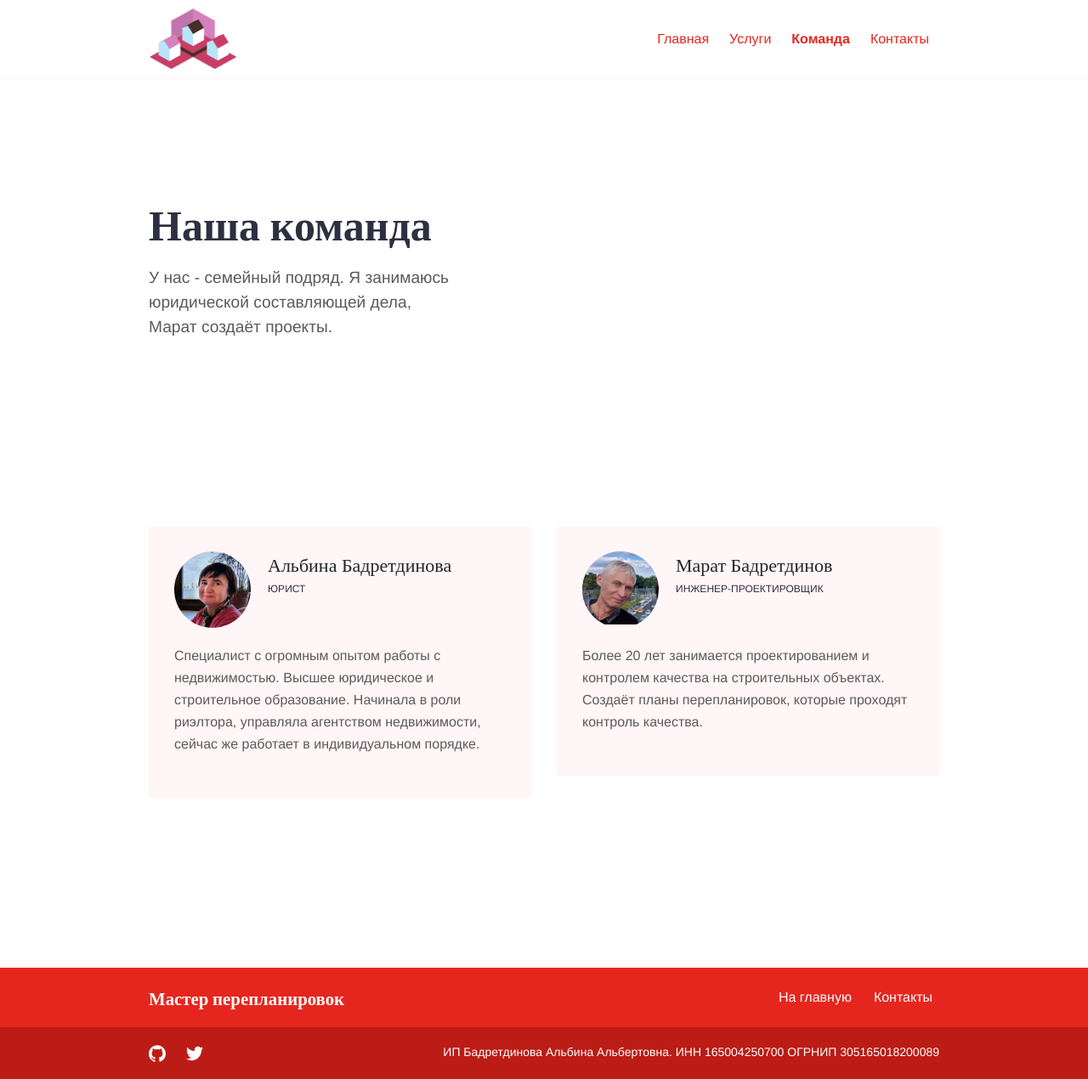
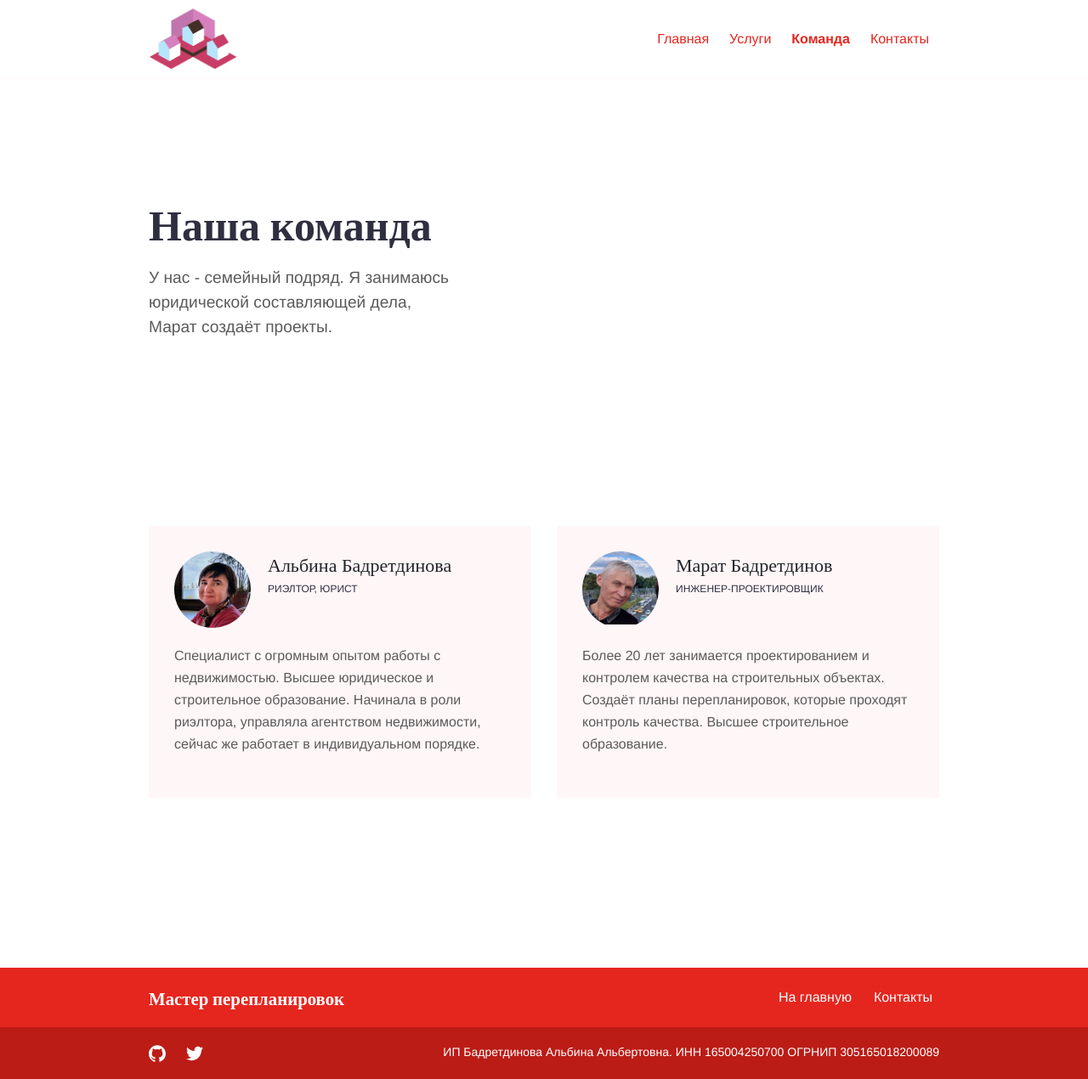
Before and after one commit to nachaloplus/masterpereplanirovok, a Jekyll site: the page built from team.md, in a window 1280 px wide. Shown: the whole page at 85% size. Built offline with Jekyll 4.4.1, drawn with Linux system fonts in a browser that asks for light colours.

Commit message:
Change  job names

```diff
--- a/_team/albina.md
+++ b/_team/albina.md
@@ -3,7 +3,7 @@ title: "Альбина Бадретдинова"
 date: 2018-11-19T10:47:58+10:00
 draft: false
 image: "images/team/albina.jpeg"
-jobtitle: "Юрист"
+jobtitle: "Риэлтор, Юрист"
 promoted: true
 weight: 1
 layout: team
--- a/_team/marat.md
+++ b/_team/marat.md
@@ -8,4 +8,4 @@ promoted: true
 weight: 2
 ---
 
-Более 20 лет занимается проектированием и контролем качества на строительных объектах. Создаёт планы перепланировок, которые проходят контроль качества.
+Более 20 лет занимается проектированием и контролем качества на строительных объектах. Создаёт планы перепланировок, которые проходят контроль качества. Высшее строительное образование.
```
